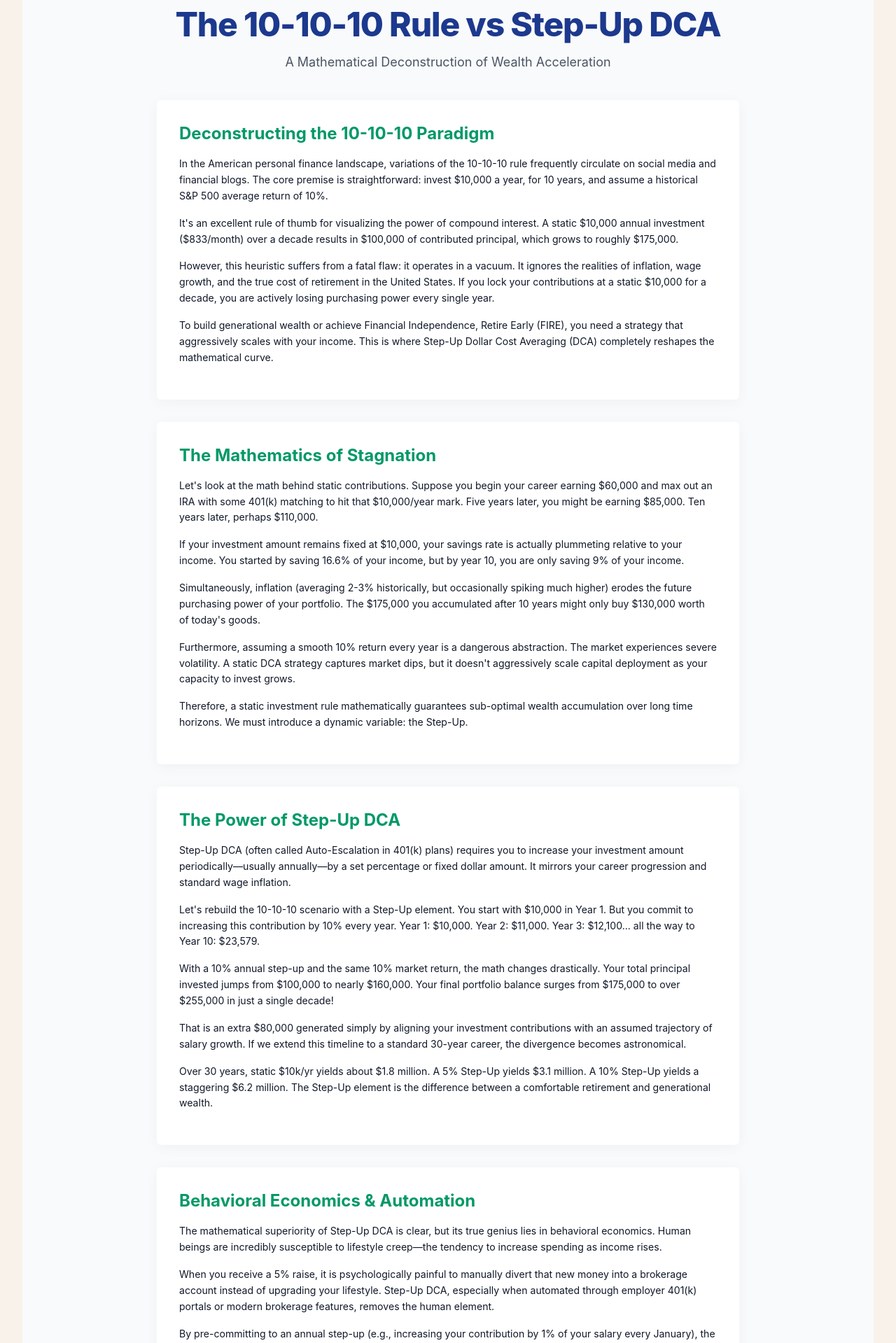
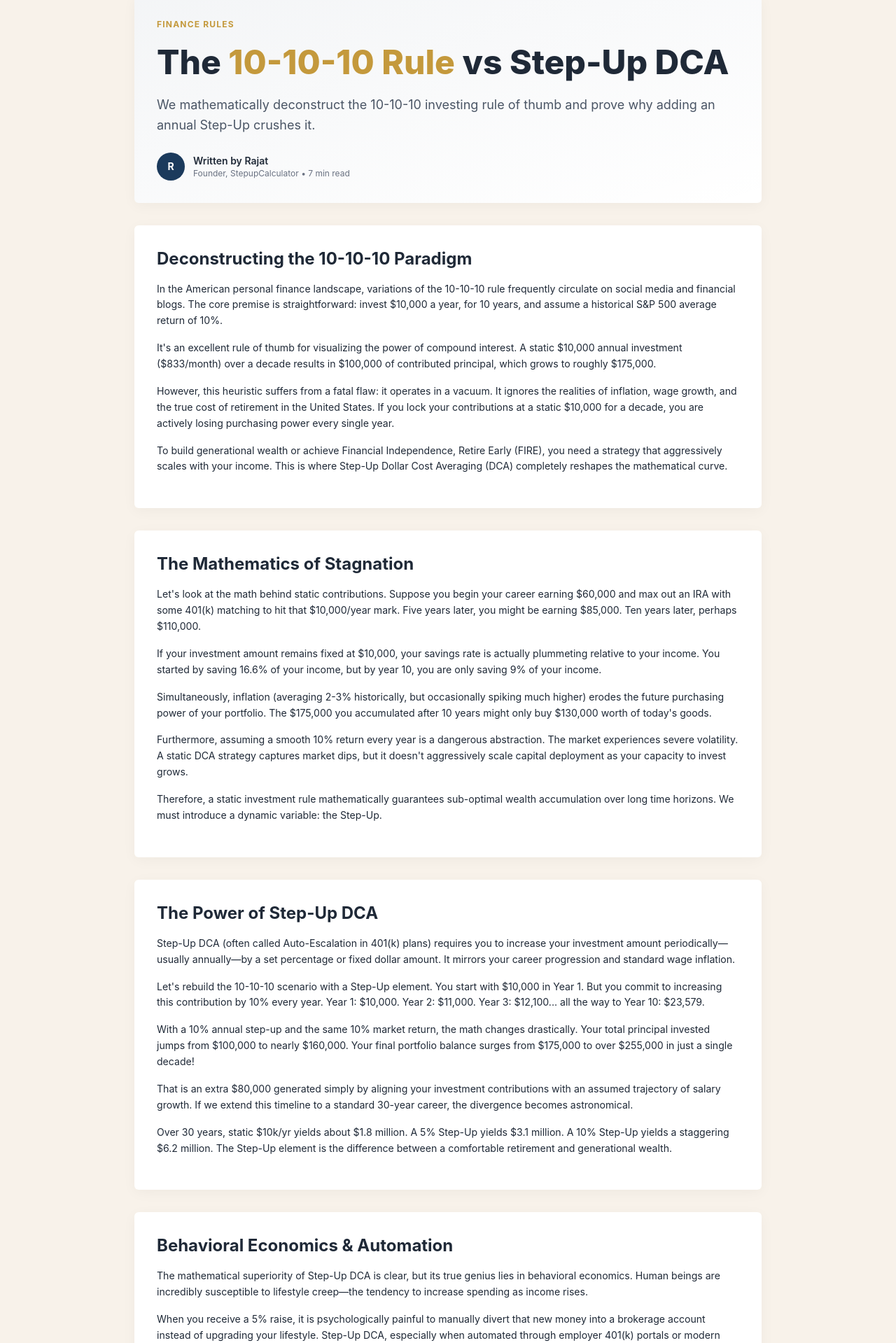
Before and after one commit to wwerajattigercom-netizen/SIP-Calculator, a Next.js app: page /us/blog/10-10-10-rule-investing-vs-step-up-dca in a window 1280 px wide. Shown: the part 121-2040 px from the top of the page at 70% size. Built offline with nearby package versions, Linux system fonts and the light colour scheme; a web font is replaced by a local one.

Commit message:
fix: restore standard glass-panel theme wrappers on guides 41 and 42

```diff
--- a/src/app/blog/15-15-15-rule-mutual-funds-vs-step-up-sip/page.js
+++ b/src/app/blog/15-15-15-rule-mutual-funds-vs-step-up-sip/page.js
@@ -32,25 +32,39 @@ export default function Page() {
   };
 
   return (
-    <div className="min-h-screen bg-gray-50 dark:bg-gray-900 text-gray-900 dark:text-gray-100 transition-colors duration-200">
+    <main className="py-8 px-2 md:px-4 flex flex-col items-center">
       <script
         type="application/ld+json"
         dangerouslySetInnerHTML={{ __html: JSON.stringify(faqSchema) }}
       />
-      <main className="max-w-4xl mx-auto px-4 sm:px-6 lg:px-8 py-12">
+      <article className="max-w-4xl w-full mx-auto space-y-8">
         <Breadcrumb items={breadcrumbItems} />
 
-        <header className="mb-10 text-center">
-          <h1 className="text-4xl sm:text-5xl font-extrabold tracking-tight text-blue-900 dark:text-blue-100 mb-4">
-            The Viral 15x15x15 Rule vs Step-Up SIP
-          </h1>
-          <p className="text-lg text-gray-600 dark:text-gray-300">
-            A Mathematical Deconstruction of Wealth Creation
-          </p>
-        </header>
+        {/* Hero Section */}
+            <div className="glass-panel p-8 relative overflow-hidden rounded-3xl border border-[rgba(27,58,92,0.15)] shadow-sm mb-8">
+              <div className="absolute inset-0 bg-gradient-to-br from-[rgba(27,58,92,0.05)] to-transparent pointer-events-none" />
+              <div className="relative z-10">
+                <span className="text-xs uppercase tracking-widest text-[#C4993C] font-bold mb-4 block">Finance Rules</span>
+                <h1 className="text-3xl md:text-5xl font-extrabold text-foreground leading-tight mb-4">
+                  The <span className="text-[#C4993C]">15x15x15 Rule</span> is Broken: Why You Need a Step-Up SIP
+                </h1>
+                <p className="text-gray-600 dark:text-gray-400 text-base md:text-lg leading-relaxed mb-6">
+                  We mathematically deconstruct India's most viral investing rule of thumb and prove why adding a 10% annual Step-Up crushes it.
+                </p>
+                <div className="flex items-center gap-3">
+                  <div className="w-10 h-10 rounded-full bg-[#1B3A5C] flex items-center justify-center text-white font-bold text-sm">
+                    R
+                  </div>
+                  <div>
+                    <p className="text-sm font-semibold text-foreground">Written by Rajat</p>
+                    <p className="text-xs text-gray-500 dark:text-gray-400">Founder, StepupCalculator • 7 min read</p>
+                  </div>
+                </div>
+              </div>
+            </div>
 
-        <div className="glass-panel p-6 sm:p-8 rounded-3xl mb-8 bg-white dark:bg-gray-800 shadow-xl border border-gray-100 dark:border-gray-700">
-          <h2 className="text-2xl font-bold mb-4 text-emerald-600 dark:text-emerald-400">Introduction to the 15x15x15 Rule</h2>
+        <div className="glass-panel p-6 sm:p-8 rounded-3xl mb-8 ">
+          <h2 className="text-2xl font-bold mb-4 text-foreground">Introduction to the 15x15x15 Rule</h2>
           <p className="mb-4 leading-relaxed">
             The 15x15x15 rule has taken the Indian financial world by storm. It&apos;s simple, catchy, and promises a straightforward path to becoming a crorepati. The premise is elegant: invest ₹15,000 every month, for 15 years, at an expected compound annual growth rate (CAGR) of 15%, and you will accumulate ₹1 Crore.
           </p>
@@ -62,8 +76,8 @@ export default function Page() {
           </p>
         </div>
 
-        <div className="glass-panel p-6 sm:p-8 rounded-3xl mb-8 bg-white dark:bg-gray-800 shadow-xl border border-gray-100 dark:border-gray-700">
-          <h2 className="text-2xl font-bold mb-4 text-emerald-600 dark:text-emerald-400">The Mathematics of 15x15x15</h2>
+        <div className="glass-panel p-6 sm:p-8 rounded-3xl mb-8 ">
+          <h2 className="text-2xl font-bold mb-4 text-foreground">The Mathematics of 15x15x15</h2>
           <p className="mb-4 leading-relaxed">
             Let&apos;s break down the math behind the viral rule. The formula for the future value of a SIP is an application of the future value of an annuity formula.
             When you invest ₹15,000 monthly, your total investment over 15 years (180 months) is ₹27,00,000 (27 Lakhs).
@@ -82,8 +96,8 @@ export default function Page() {
           </p>
         </div>
 
-        <div className="glass-panel p-6 sm:p-8 rounded-3xl mb-8 bg-white dark:bg-gray-800 shadow-xl border border-gray-100 dark:border-gray-700">
-          <h2 className="text-2xl font-bold mb-4 text-emerald-600 dark:text-emerald-400">Enter the Step-Up SIP</h2>
+        <div className="glass-panel p-6 sm:p-8 rounded-3xl mb-8 ">
+          <h2 className="text-2xl font-bold mb-4 text-foreground">Enter the Step-Up SIP</h2>
           <p className="mb-4 leading-relaxed">
             A Step-Up SIP (or Top-Up SIP) is the antidote to the limitations of the 15x15x15 rule. It aligns your investments with your income trajectory. Instead of freezing your monthly contribution at ₹15,000, you pledge to increase it by a certain percentage—say, 10%—every year.
           </p>
@@ -101,8 +115,8 @@ export default function Page() {
           </p>
         </div>
 
-        <div className="glass-panel p-6 sm:p-8 rounded-3xl mb-8 bg-white dark:bg-gray-800 shadow-xl border border-gray-100 dark:border-gray-700">
-          <h2 className="text-2xl font-bold mb-4 text-emerald-600 dark:text-emerald-400">Psychological and Practical Advantages</h2>
+        <div className="glass-panel p-6 sm:p-8 rounded-3xl mb-8 ">
+          <h2 className="text-2xl font-bold mb-4 text-foreground">Psychological and Practical Advantages</h2>
           <p className="mb-4 leading-relaxed">
             Beyond the raw mathematics, the Step-Up strategy offers profound psychological benefits. When you commit to a flat ₹15,000 SIP, lifestyle inflation often consumes your annual raises. You upgrade your car, buy a bigger TV, or take more expensive vacations, while your future self gets left behind.
           </p>
@@ -117,8 +131,8 @@ export default function Page() {
           </p>
         </div>
 
-        <div className="glass-panel p-6 sm:p-8 rounded-3xl mb-8 bg-white dark:bg-gray-800 shadow-xl border border-gray-100 dark:border-gray-700">
-          <h2 className="text-2xl font-bold mb-4 text-emerald-600 dark:text-emerald-400">Deep Dive: Case Studies</h2>
+        <div className="glass-panel p-6 sm:p-8 rounded-3xl mb-8 ">
+          <h2 className="text-2xl font-bold mb-4 text-foreground">Deep Dive: Case Studies</h2>
           <p className="mb-4 leading-relaxed">
             To truly understand the power of the Step-Up, let&apos;s examine historical market data. If you started a ₹15,000 SIP in the NIFTY 50 index in January 2005, the next 15 years included massive bull runs and the catastrophic 2008 global financial crisis.
           </p>
@@ -133,8 +147,8 @@ export default function Page() {
           </p>
         </div>
 
-        <div className="glass-panel p-6 sm:p-8 rounded-3xl mb-8 bg-white dark:bg-gray-800 shadow-xl border border-gray-100 dark:border-gray-700">
-          <h2 className="text-2xl font-bold mb-4 text-emerald-600 dark:text-emerald-400">Advanced Step-Up Strategies</h2>
+        <div className="glass-panel p-6 sm:p-8 rounded-3xl mb-8 ">
+          <h2 className="text-2xl font-bold mb-4 text-foreground">Advanced Step-Up Strategies</h2>
           <p className="mb-4 leading-relaxed">
             While an annual percentage increase is the most common Step-Up method, advanced investors often employ tactical Step-Ups.
           </p>
@@ -158,21 +172,21 @@ export default function Page() {
           </p>
         </div>
 
-        <div className="glass-panel p-8 rounded-3xl mb-12 bg-emerald-50 dark:bg-emerald-900/20 border-2 border-emerald-200 dark:border-emerald-800 text-center">
-          <h3 className="text-3xl font-bold mb-4 text-emerald-800 dark:text-emerald-200">Run the Numbers Yourself</h3>
-          <p className="text-lg mb-6 text-emerald-700 dark:text-emerald-300">
+        <div className="glass-panel p-8 rounded-3xl mb-12  text-center">
+          <h3 className="text-3xl font-bold mb-4 text-foreground">Run the Numbers Yourself</h3>
+          <p className="text-lg mb-6 text-foreground">
             Stop guessing. Use our advanced calculator to see exactly how much faster a Step-Up SIP will make you a Crorepati compared to a standard SIP.
           </p>
           <Link
             href="/tools/step-up-sip-calculator"
-            className="inline-block bg-emerald-600 hover:bg-emerald-700 text-white font-bold py-3 px-8 rounded-full transition-transform hover:scale-105 shadow-lg"
+            className="inline-block bg-[#059669] hover:bg-[#047857] text-white font-bold py-3 px-8 rounded-full transition-transform hover:scale-105 shadow-lg"
           >
             Open Step-Up SIP Calculator
           </Link>
         </div>
 
-        <section className="mb-12">
-          <h2 className="text-3xl font-bold mb-6 text-navy dark:text-white text-center">Frequently Asked Questions</h2>
+        <div className="glass-panel p-6 sm:p-8 rounded-3xl mb-8">
+          <h2 className="text-3xl font-bold mb-6 text-foreground text-center">Frequently Asked Questions</h2>
           <div className="space-y-4">
             <div className="glass-panel p-6 rounded-2xl">
               <h3 className="text-xl font-semibold mb-2">What is the 15x15x15 rule in mutual funds?</h3>
@@ -183,9 +197,9 @@ export default function Page() {
               <p className="text-gray-700 dark:text-gray-300">By increasing your SIP amount each year (Step-Up), you account for income growth and inflation. This drastically reduces the time needed to reach your financial goals compared to a flat SIP.</p>
             </div>
           </div>
-        </section>
+        </div>
 
-      </main>
-    </div>
+      </article>
+    </main>
   );
 }
--- a/src/app/us/blog/10-10-10-rule-investing-vs-step-up-dca/page.js
+++ b/src/app/us/blog/10-10-10-rule-investing-vs-step-up-dca/page.js
@@ -32,25 +32,39 @@ export default function Page() {
   };
 
   return (
-    <div className="min-h-screen bg-gray-50 dark:bg-gray-900 text-gray-900 dark:text-gray-100 transition-colors duration-200">
+    <main className="py-8 px-2 md:px-4 flex flex-col items-center">
       <script
         type="application/ld+json"
         dangerouslySetInnerHTML={{ __html: JSON.stringify(faqSchema) }}
       />
-      <main className="max-w-4xl mx-auto px-4 sm:px-6 lg:px-8 py-12">
+      <article className="max-w-4xl w-full mx-auto space-y-8">
         <Breadcrumb items={breadcrumbItems} />
 
-        <header className="mb-10 text-center">
-          <h1 className="text-4xl sm:text-5xl font-extrabold tracking-tight text-blue-900 dark:text-blue-100 mb-4">
-            The 10-10-10 Rule vs Step-Up DCA
-          </h1>
-          <p className="text-lg text-gray-600 dark:text-gray-300">
-            A Mathematical Deconstruction of Wealth Acceleration
-          </p>
-        </header>
+        {/* Hero Section */}
+            <div className="glass-panel p-8 relative overflow-hidden rounded-3xl border border-[rgba(27,58,92,0.15)] shadow-sm mb-8">
+              <div className="absolute inset-0 bg-gradient-to-br from-[rgba(27,58,92,0.05)] to-transparent pointer-events-none" />
+              <div className="relative z-10">
+                <span className="text-xs uppercase tracking-widest text-[#C4993C] font-bold mb-4 block">Finance Rules</span>
+                <h1 className="text-3xl md:text-5xl font-extrabold text-foreground leading-tight mb-4">
+                  The <span className="text-[#C4993C]">10-10-10 Rule</span> vs Step-Up DCA
+                </h1>
+                <p className="text-gray-600 dark:text-gray-400 text-base md:text-lg leading-relaxed mb-6">
+                  We mathematically deconstruct the 10-10-10 investing rule of thumb and prove why adding an annual Step-Up crushes it.
+                </p>
+                <div className="flex items-center gap-3">
+                  <div className="w-10 h-10 rounded-full bg-[#1B3A5C] flex items-center justify-center text-white font-bold text-sm">
+                    R
+                  </div>
+                  <div>
+                    <p className="text-sm font-semibold text-foreground">Written by Rajat</p>
+                    <p className="text-xs text-gray-500 dark:text-gray-400">Founder, StepupCalculator • 7 min read</p>
+                  </div>
+                </div>
+              </div>
+            </div>
 
-        <div className="glass-panel p-6 sm:p-8 rounded-3xl mb-8 bg-white dark:bg-gray-800 shadow-xl border border-gray-100 dark:border-gray-700">
-          <h2 className="text-2xl font-bold mb-4 text-emerald-600 dark:text-emerald-400">Deconstructing the 10-10-10 Paradigm</h2>
+        <div className="glass-panel p-6 sm:p-8 rounded-3xl mb-8 ">
+          <h2 className="text-2xl font-bold mb-4 text-foreground">Deconstructing the 10-10-10 Paradigm</h2>
           <p className="mb-4 leading-relaxed">
             In the American personal finance landscape, variations of the 10-10-10 rule frequently circulate on social media and financial blogs. The core premise is straightforward: invest $10,000 a year, for 10 years, and assume a historical S&P 500 average return of 10%.
           </p>
@@ -65,8 +79,8 @@ export default function Page() {
           </p>
         </div>
 
-        <div className="glass-panel p-6 sm:p-8 rounded-3xl mb-8 bg-white dark:bg-gray-800 shadow-xl border border-gray-100 dark:border-gray-700">
-          <h2 className="text-2xl font-bold mb-4 text-emerald-600 dark:text-emerald-400">The Mathematics of Stagnation</h2>
+        <div className="glass-panel p-6 sm:p-8 rounded-3xl mb-8 ">
+          <h2 className="text-2xl font-bold mb-4 text-foreground">The Mathematics of Stagnation</h2>
           <p className="mb-4 leading-relaxed">
             Let&apos;s look at the math behind static contributions. Suppose you begin your career earning $60,000 and max out an IRA with some 401(k) matching to hit that $10,000/year mark. Five years later, you might be earning $85,000. Ten years later, perhaps $110,000.
           </p>
@@ -84,8 +98,8 @@ export default function Page() {
           </p>
         </div>
 
-        <div className="glass-panel p-6 sm:p-8 rounded-3xl mb-8 bg-white dark:bg-gray-800 shadow-xl border border-gray-100 dark:border-gray-700">
-          <h2 className="text-2xl font-bold mb-4 text-emerald-600 dark:text-emerald-400">The Power of Step-Up DCA</h2>
+        <div className="glass-panel p-6 sm:p-8 rounded-3xl mb-8 ">
+          <h2 className="text-2xl font-bold mb-4 text-foreground">The Power of Step-Up DCA</h2>
           <p className="mb-4 leading-relaxed">
             Step-Up DCA (often called Auto-Escalation in 401(k) plans) requires you to increase your investment amount periodically—usually annually—by a set percentage or fixed dollar amount. It mirrors your career progression and standard wage inflation.
           </p>
@@ -104,8 +118,8 @@ export default function Page() {
           </p>
         </div>
 
-        <div className="glass-panel p-6 sm:p-8 rounded-3xl mb-8 bg-white dark:bg-gray-800 shadow-xl border border-gray-100 dark:border-gray-700">
-          <h2 className="text-2xl font-bold mb-4 text-emerald-600 dark:text-emerald-400">Behavioral Economics & Automation</h2>
+        <div className="glass-panel p-6 sm:p-8 rounded-3xl mb-8 ">
+          <h2 className="text-2xl font-bold mb-4 text-foreground">Behavioral Economics & Automation</h2>
           <p className="mb-4 leading-relaxed">
             The mathematical superiority of Step-Up DCA is clear, but its true genius lies in behavioral economics. Human beings are incredibly susceptible to lifestyle creep—the tendency to increase spending as income rises.
           </p>
@@ -120,8 +134,8 @@ export default function Page() {
           </p>
         </div>
 
-        <div className="glass-panel p-6 sm:p-8 rounded-3xl mb-8 bg-white dark:bg-gray-800 shadow-xl border border-gray-100 dark:border-gray-700">
-          <h2 className="text-2xl font-bold mb-4 text-emerald-600 dark:text-emerald-400">Institutional Validation</h2>
+        <div className="glass-panel p-6 sm:p-8 rounded-3xl mb-8 ">
+          <h2 className="text-2xl font-bold mb-4 text-foreground">Institutional Validation</h2>
           <p className="mb-4 leading-relaxed">
             The power of auto-escalation is not a fringe theory; it is backed by institutional research. Following the Pension Protection Act of 2006, many US employers adopted automatic enrollment and auto-escalation in 401(k) plans.
           </p>
@@ -136,8 +150,8 @@ export default function Page() {
           </p>
         </div>
 
-        <div className="glass-panel p-6 sm:p-8 rounded-3xl mb-8 bg-white dark:bg-gray-800 shadow-xl border border-gray-100 dark:border-gray-700">
-          <h2 className="text-2xl font-bold mb-4 text-emerald-600 dark:text-emerald-400">Actionable Takeaways</h2>
+        <div className="glass-panel p-6 sm:p-8 rounded-3xl mb-8 ">
+          <h2 className="text-2xl font-bold mb-4 text-foreground">Actionable Takeaways</h2>
           <p className="mb-4 leading-relaxed">
             1. **Audit Your Current DCA:** Are you investing a flat dollar amount every month? If you&apos;ve been investing the same $500/month for three years despite receiving raises, you are falling behind.
           </p>
@@ -155,21 +169,21 @@ export default function Page() {
           </p>
         </div>
 
-        <div className="glass-panel p-8 rounded-3xl mb-12 bg-emerald-50 dark:bg-emerald-900/20 border-2 border-emerald-200 dark:border-emerald-800 text-center">
-          <h3 className="text-3xl font-bold mb-4 text-emerald-800 dark:text-emerald-200">Run the Numbers Yourself</h3>
-          <p className="text-lg mb-6 text-emerald-700 dark:text-emerald-300">
+        <div className="glass-panel p-8 rounded-3xl mb-12  text-center">
+          <h3 className="text-3xl font-bold mb-4 text-foreground">Run the Numbers Yourself</h3>
+          <p className="text-lg mb-6 text-foreground">
             Stop guessing. Use our advanced calculator to see exactly how much faster a Step-Up DCA strategy will accelerate your retirement compared to a standard fixed investment.
           </p>
           <Link
             href="/us/tools/step-up-dca-calculator"
-            className="inline-block bg-emerald-600 hover:bg-emerald-700 text-white font-bold py-3 px-8 rounded-full transition-transform hover:scale-105 shadow-lg"
+            className="inline-block bg-[#059669] hover:bg-[#047857] text-white font-bold py-3 px-8 rounded-full transition-transform hover:scale-105 shadow-lg"
           >
             Open Step-Up DCA Calculator
           </Link>
         </div>
 
-        <section className="mb-12">
-          <h2 className="text-3xl font-bold mb-6 text-navy dark:text-white text-center">Frequently Asked Questions</h2>
+        <div className="glass-panel p-6 sm:p-8 rounded-3xl mb-8">
+          <h2 className="text-3xl font-bold mb-6 text-foreground text-center">Frequently Asked Questions</h2>
           <div className="space-y-4">
             <div className="glass-panel p-6 rounded-2xl">
               <h3 className="text-xl font-semibold mb-2">What is the 10-10-10 rule in investing?</h3>
@@ -180,9 +194,9 @@ export default function Page() {
               <p className="text-gray-700 dark:text-gray-300">Step-Up DCA increases your investment contributions annually, perfectly mirroring career salary growth and mitigating the long-term compounding destruction caused by inflation.</p>
             </div>
           </div>
-        </section>
+        </div>
 
-      </main>
-    </div>
+      </article>
+    </main>
   );
 }
```
